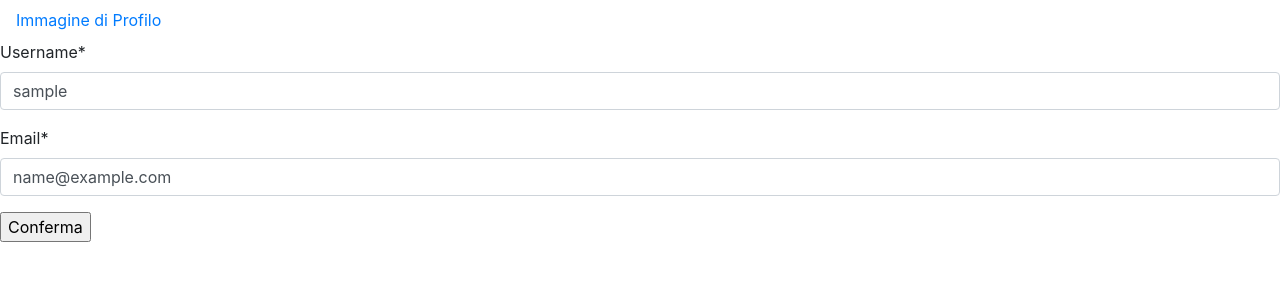
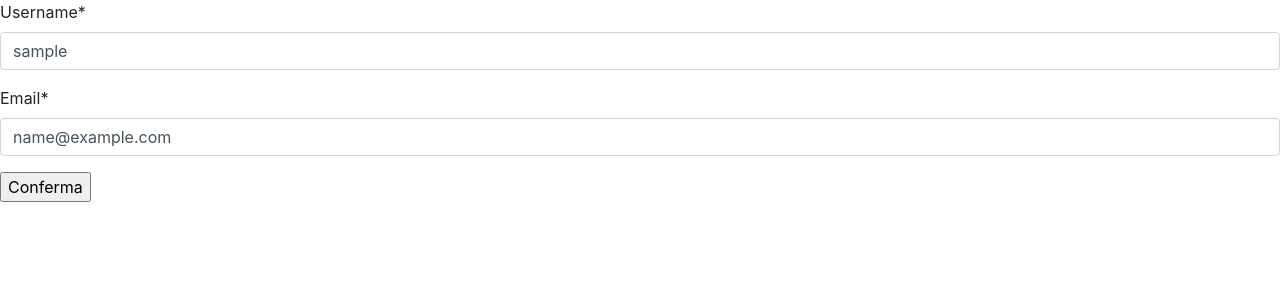
Before and after one commit to SiceX/risto_book_final, a Django app: page /profile in a window 1280 px wide. Shown: the part 56-356 px from the top of the page. Run offline with Django 3.2, Linux system fonts and the light colour scheme; the visitor is signed in with stand-in values (Sample User, id 1); parts of the project's set-up code (start-up, migrations or seed data) failed here and were passed over; some libraries are stand-ins or nearby versions.

Commit message:
Disabilitata app profile_picture

```diff
--- a/risto_book_final/forms.py
+++ b/risto_book_final/forms.py
@@ -3,7 +3,7 @@ from django.forms import EmailField, EmailInput, CharField, TextInput, ImageFiel
 from django.contrib.auth.models import User
 from django.contrib.auth.forms import UserCreationForm, UserChangeForm
 
-from profile_picture.models import ImmagineProfilo
+# from profile_picture.models import ImmagineProfilo
 
 
 class UserCreationWithEmailForm(UserCreationForm):
@@ -28,7 +28,7 @@ class EditProfileForm(UserChangeForm):
     password = None
 
     class Meta:
-        model = ImmagineProfilo
+        model = User
         fields = ("username", "email")
 
     def save(self, commit=True):
--- a/risto_book_final/urls.py
+++ b/risto_book_final/urls.py
@@ -34,5 +34,5 @@ urlpatterns = [
     path('booking/', include('booking.urls')),
     path('menu/', include('menu.urls')),
     path('manage/', include('admin_tools.urls')),
-    path('propic/', include('profile_picture.urls'))
+    # path('propic/', include('profile_picture.urls'))
 ] + static(settings.MEDIA_URL, document_root=settings.MEDIA_ROOT)
--- a/templates/registration/edit_profile.html
+++ b/templates/registration/edit_profile.html
@@ -11,7 +11,7 @@
 {#	{% if user.picture.url|length > 0 %}#}
 {#		<img src="{{ userprofile.picture.url }}" width="200px" alt="foto profilo">#}
 {#	{% endif %}#}
-	<a href="{% url 'profile_picture:edit_propic' %}" class="nav-link active" aria-current="page">Immagine di Profilo</a>
+{#	<a href="{% url 'profile_picture:edit_propic' %}" class="nav-link active" aria-current="page">Immagine di Profilo</a>#}
 	<form enctype="multipart/form-data" method="post">{% csrf_token %}
 		{{ form|crispy }}
 		<input type="submit" value="Conferma">
```
